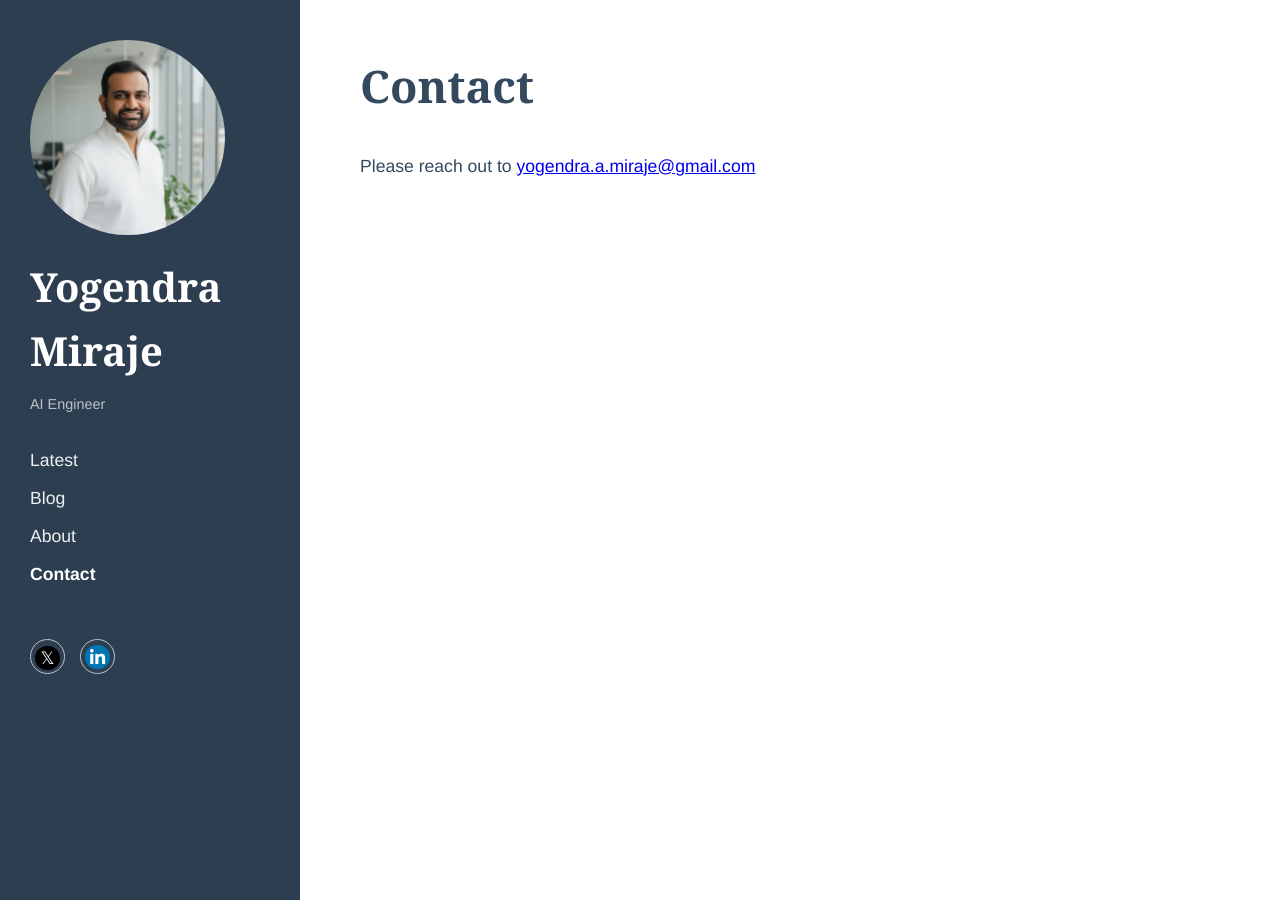
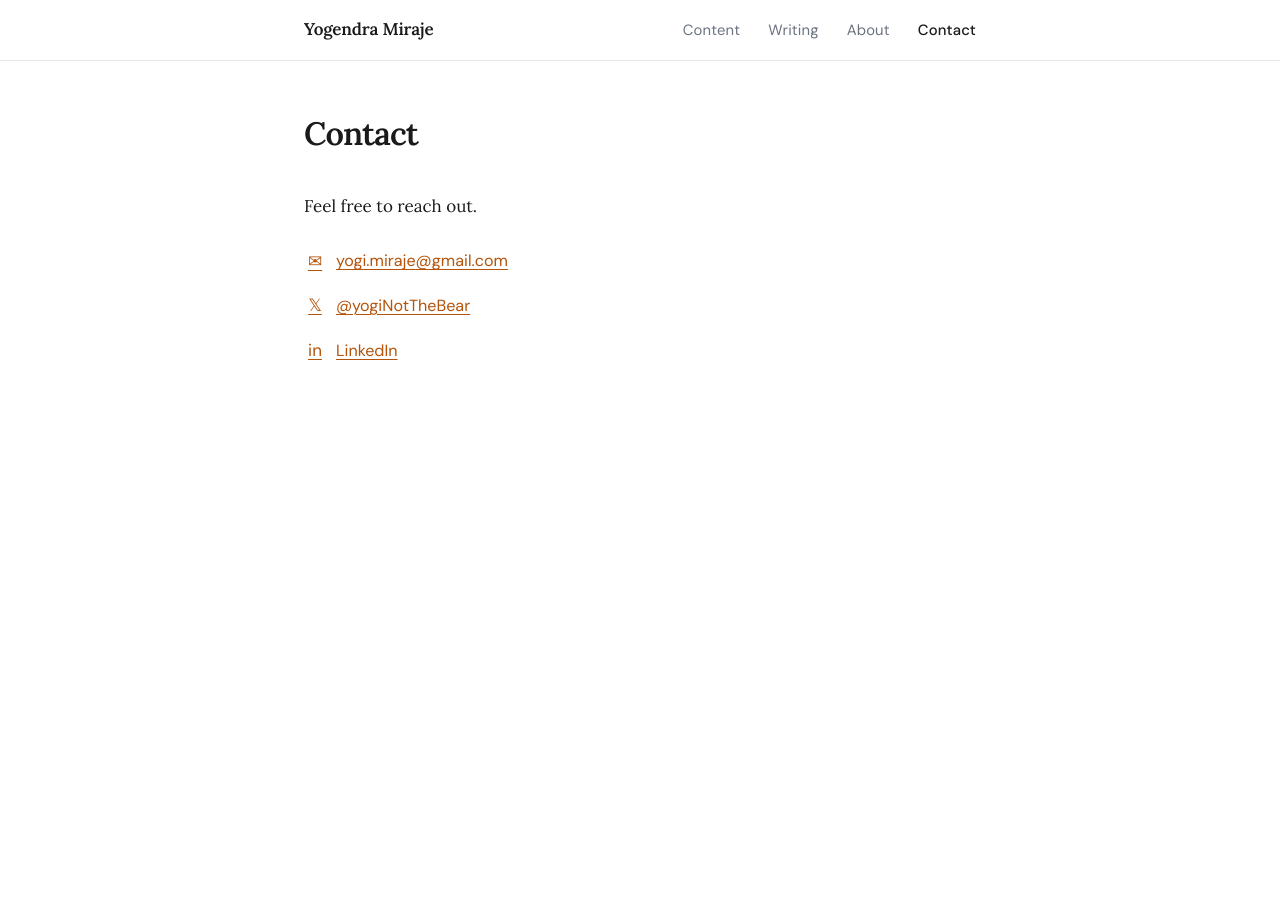
Before and after one commit to yogi-miraje/yogi-miraje.github.io, a Jekyll site: the page built from contact.md, in a window 1280 px wide. Built offline with Jekyll 4.4.1, drawn with Linux system fonts in a browser that asks for light colours.

Commit message:
Redesign site with minimal top-nav layout inspired by eugeneyan.com
- Replace fixed sidebar with sticky top navigation (Content/Writing/About/Contact)
- Add profile photo + name/tagline hero section on home page
- Switch to Lora serif + DM Sans type pairing via Google Fonts
- Move X and LinkedIn social links to Contact page only
- Update contact email to yogi.miraje@gmail.com
- Create home.html layout for front-page profile hero
- Full CSS rewrite: white bg, charcoal text, amber accent, 720px max-width

Co-Authored-By: Claude Sonnet 4.6 <noreply@anthropic.com>

```diff
--- a/_includes/head.html
+++ b/_includes/head.html
@@ -6,14 +6,11 @@
   <title>{% if page.title %}{{ page.title | escape }}{% else %}{{ site.title | escape }}{% endif %}</title>
   <meta name="description" content="{{ page.excerpt | default: site.description | strip_html | normalize_whitespace | truncate: 160 | escape }}">
 
+  <link rel="preconnect" href="https://fonts.googleapis.com">
+  <link rel="preconnect" href="https://fonts.gstatic.com" crossorigin>
+  <link href="https://fonts.googleapis.com/css2?family=Lora:ital,wght@0,400;0,600;1,400&family=DM+Sans:opsz,wght@9..40,400;9..40,500&display=swap" rel="stylesheet">
+
   <link rel="stylesheet" href="{{ '/assets/css/style.css' | relative_url }}">
   <link rel="canonical" href="{{ page.url | replace:'index.html','' | absolute_url }}">
   {% feed_meta %}
-
-  <!-- Add link to Font Awesome for icons - Replace if using SVGs -->
-  <link rel="stylesheet" href="https://cdnjs.cloudflare.com/ajax/libs/font-awesome/6.0.0/css/all.min.css">
-
-  <!-- Add links to Google Fonts if needed - Specify fonts here -->
-  <!-- e.g., <link href="https://fonts.googleapis.com/css?family=Merriweather:400,700|Open+Sans:400,700&display=swap" rel="stylesheet"> -->
-
 </head>
--- /dev/null
+++ b/_includes/header.html
@@ -0,0 +1,22 @@
+<header class="site-header">
+  <div class="header-inner">
+    <a href="{{ '/' | relative_url }}" class="site-name">{{ site.title | escape }}</a>
+    <nav class="top-nav">
+      <ul>
+        {% assign current_url = page.url | downcase %}
+        <li class="{% if current_url == '/' or current_url == '/index.html' %}active{% endif %}">
+          <a href="{{ '/' | relative_url }}">Content</a>
+        </li>
+        <li class="{% if page.layout == 'post' or current_url contains 'blog' %}active{% endif %}">
+          <a href="{{ '/blog.html' | relative_url }}">Writing</a>
+        </li>
+        <li class="{% if current_url contains 'about' %}active{% endif %}">
+          <a href="{{ '/about.html' | relative_url }}">About</a>
+        </li>
+        <li class="{% if current_url contains 'contact' %}active{% endif %}">
+          <a href="{{ '/contact.html' | relative_url }}">Contact</a>
+        </li>
+      </ul>
+    </nav>
+  </div>
+</header>
--- a/_layouts/default.html
+++ b/_layouts/default.html
@@ -4,12 +4,10 @@
 {% include head.html %}
 
 <body>
-  <div class="container">
-    {% include sidebar.html %}
-    <main class="content">
-      {{ content }}
-    </main>
-  </div>
+  {% include header.html %}
+  <main class="main-content">
+    {{ content }}
+  </main>
 </body>
 
 </html>
--- a/assets/css/style.css
+++ b/assets/css/style.css
@@ -1,206 +1,341 @@
-/* Basic Reset & Body Styling */
-*,
-*::before,
-*::after {
+/* ─── Variables ──────────────────────────────────────────────── */
+:root {
+  --color-bg: #ffffff;
+  --color-text: #1a1a1a;
+  --color-muted: #6b7280;
+  --color-accent: #b45309;
+  --color-border: #e5e7eb;
+  --font-serif: 'Lora', Georgia, serif;
+  --font-sans: 'DM Sans', -apple-system, BlinkMacSystemFont, sans-serif;
+  --max-width: 720px;
+  --header-height: 60px;
+}
+
+/* ─── Reset ──────────────────────────────────────────────────── */
+*, *::before, *::after {
   box-sizing: border-box;
   margin: 0;
   padding: 0;
 }
 
-html, body {
-  height: 100%;
-  font-family: 'Helvetica Neue', Helvetica, Arial, sans-serif; /* Placeholder font */
-  line-height: 1.6;
+html {
+  font-size: 17px;
+  -webkit-font-smoothing: antialiased;
 }
 
-/* Main Container - Flexbox Layout */
-.container {
-  display: flex;
-  min-height: 100vh;
+body {
+  font-family: var(--font-serif);
+  color: var(--color-text);
+  background: var(--color-bg);
+  line-height: 1.75;
 }
 
-/* Sidebar Styling */
-.sidebar {
-  width: 300px; /* Fixed width */
-  flex-shrink: 0;
-  background-color: #2c3e50; /* Placeholder dark blue/grey */ /* Restored background color */
-  /* background-image: linear-gradient(rgba(44, 62, 80, 0.5), rgba(44, 62, 80, 0.5)), url('/assets/img/profile.png'); */ /* Removed background image */
-  /* background-size: contain; */ /* Removed background size */
-  /* background-position: top center; */ /* Removed background position */
-  /* background-repeat: no-repeat; */ /* Removed background repeat */
-  color: #ecf0f1; /* Placeholder light grey/white */
-  padding: 40px 30px;
-  position: fixed; /* Fixed position */
-  height: 100%;
-  overflow-y: auto; /* Allow scrolling if content overflows */
-  display: flex;
-  flex-direction: column; /* Stack items vertically */
-  /* justify-content: center; */ /* Removed vertical centering */
+/* ─── Header ─────────────────────────────────────────────────── */
+.site-header {
+  position: sticky;
+  top: 0;
+  background: rgba(255, 255, 255, 0.96);
+  backdrop-filter: blur(10px);
+  -webkit-backdrop-filter: blur(10px);
+  border-bottom: 1px solid var(--color-border);
+  z-index: 100;
 }
 
-.sidebar-content {
-  /* Add styles if needed to specifically contain sidebar elements */
+.header-inner {
+  max-width: var(--max-width);
+  margin: 0 auto;
+  padding: 0 24px;
+  height: var(--header-height);
+  display: flex;
+  align-items: center;
+  justify-content: space-between;
 }
 
-.profile-picture {
-  /* max-width: 150px; */ /* Increased size by 50% */
-  max-width: 195px; /* Increased size by another 30% */
-  display: block;
-  margin: 0 0 20px 0; /* Align left and add space below */
-  border-radius: 50%; /* Make it circular if desired */
+.site-name {
+  font-family: var(--font-serif);
+  font-size: 1rem;
+  font-weight: 600;
+  color: var(--color-text);
+  text-decoration: none;
+  letter-spacing: -0.01em;
 }
 
-.site-title {
-  font-family: Georgia, serif; /* Placeholder serif font */
-  font-size: 2.5em;
-  text-align: left;
-  margin-bottom: 10px;
-  color: #ffffff;
+.site-name:hover {
+  color: var(--color-accent);
 }
 
-.site-description {
-  font-size: 0.9em;
-  margin-bottom: 30px;
-  color: #bdc3c7; /* Lighter grey */
-  text-align: left;
+/* ─── Navigation ─────────────────────────────────────────────── */
+.top-nav ul {
+  list-style: none;
+  display: flex;
+  gap: 28px;
 }
 
-/* Navigation Styling */
-.main-nav ul {
-  list-style: none;
-  padding: 0;
-  margin-bottom: 30px;
+.top-nav a {
+  font-family: var(--font-sans);
+  font-size: 0.875rem;
+  font-weight: 400;
+  color: var(--color-muted);
+  text-decoration: none;
+  letter-spacing: 0.01em;
+  transition: color 0.15s ease;
 }
 
-.main-nav li {
-  margin-bottom: 10px;
+.top-nav a:hover {
+  color: var(--color-text);
 }
 
-.main-nav a {
-  text-decoration: none;
-  color: #ecf0f1;
-  font-size: 1.1em;
-  transition: color 0.2s ease;
+.top-nav li.active a {
+  color: var(--color-text);
+  font-weight: 500;
 }
 
-.main-nav a:hover,
-.main-nav li.active a {
-  color: #ffffff; /* Brighter on hover and for active link */
-  font-weight: bold; /* Make active link bold */
+/* ─── Main Content ───────────────────────────────────────────── */
+.main-content {
+  max-width: var(--max-width);
+  margin: 0 auto;
+  padding: 52px 24px 96px;
 }
 
-/* Social Links Styling */
-.social-links {
-  margin-top: auto; /* Restored to push to the bottom */
-  padding-top: 20px; /* Space above social links */
+/* ─── Profile Hero (Home) ────────────────────────────────────── */
+.profile-hero {
   display: flex;
-  justify-content: flex-start; /* Align left */
-  gap: 15px; /* Space between icons */
+  align-items: center;
+  gap: 24px;
+  padding-bottom: 44px;
+  margin-bottom: 44px;
+  border-bottom: 1px solid var(--color-border);
 }
 
-.social-links a {
-  color: #bdc3c7; /* Icon color */
-  font-size: 1.2em;
-  text-decoration: none;
-  width: 35px;
-  height: 35px;
-  line-height: 35px; /* Vertically center icon */
-  text-align: center;
-  border: 1px solid #bdc3c7;
+.hero-photo {
+  width: 84px;
+  height: 84px;
   border-radius: 50%;
-  transition: background-color 0.2s ease, color 0.2s ease;
+  object-fit: cover;
+  flex-shrink: 0;
 }
 
-.social-links a:hover {
-  background-color: #ecf0f1;
-  color: #2c3e50; /* Dark color on hover */
+.hero-name {
+  font-family: var(--font-serif);
+  font-size: 1.45rem;
+  font-weight: 600;
+  letter-spacing: -0.025em;
+  margin-bottom: 3px;
+  color: var(--color-text);
 }
 
-/* Main Content Area Styling */
-.content {
-  flex-grow: 1;
-  padding: 50px 60px;
-  margin-left: 300px; /* Account for fixed sidebar width */
-  background-color: #ffffff;
+.hero-tagline {
+  font-family: var(--font-sans);
+  font-size: 0.875rem;
+  color: var(--color-muted);
 }
 
+/* ─── Post / Article ─────────────────────────────────────────── */
 .post-header {
-  margin-bottom: 30px;
+  margin-bottom: 36px;
 }
 
 .post-title {
-  font-family: Georgia, serif; /* Placeholder serif font */
-  font-size: 2.8em;
-  color: #34495e; /* Dark grey */
-  margin-bottom: 5px;
+  font-family: var(--font-serif);
+  font-size: 1.9rem;
+  font-weight: 600;
+  letter-spacing: -0.03em;
+  line-height: 1.3;
+  color: var(--color-text);
+  margin-bottom: 8px;
 }
 
 .post-meta {
-  font-size: 0.9em;
-  color: #95a5a6; /* Lighter grey */
-}
-
-.featured-image img {
-  max-width: 25%; /* Further reduced size to 25% */
-  height: auto;
-  display: block;
-  margin-bottom: 30px;
+  font-family: var(--font-sans);
+  font-size: 0.85rem;
+  color: var(--color-muted);
 }
 
 .post-content {
-  font-size: 1.1em;
-  color: #34495e;
-  line-height: 1.7;
+  font-size: 1rem;
+  line-height: 1.8;
+  color: var(--color-text);
 }
 
 .post-content p {
-  margin-bottom: 1.5em;
+  margin-bottom: 1.4em;
 }
 
-/* Style for Back to Blog link */
+.post-content h3 {
+  font-family: var(--font-serif);
+  font-size: 1.15rem;
+  font-weight: 600;
+  letter-spacing: -0.015em;
+  margin-top: 2.2em;
+  margin-bottom: 0.6em;
+  color: var(--color-text);
+}
+
+.post-content ul,
+.post-content ol {
+  margin-left: 1.6em;
+  margin-bottom: 1.4em;
+}
+
+.post-content li {
+  margin-bottom: 0.35em;
+}
+
+.post-content strong {
+  font-weight: 600;
+}
+
+.post-content a {
+  color: var(--color-accent);
+  text-decoration: underline;
+  text-underline-offset: 3px;
+  text-decoration-thickness: 1px;
+}
+
+.post-content a:hover {
+  color: var(--color-text);
+}
+
+.post-content blockquote {
+  border-left: 3px solid var(--color-border);
+  padding-left: 20px;
+  margin: 1.8em 0;
+  color: var(--color-muted);
+  font-style: italic;
+}
+
+.post-content pre {
+  background: #f9fafb;
+  border: 1px solid var(--color-border);
+  border-radius: 6px;
+  padding: 20px 22px;
+  overflow-x: auto;
+  margin-bottom: 1.4em;
+  font-size: 0.78rem;
+  line-height: 1.55;
+}
+
+.post-content code {
+  font-family: 'SFMono-Regular', 'Consolas', 'Menlo', monospace;
+}
+
+/* ─── Blog List ──────────────────────────────────────────────── */
+.post-list {
+  list-style: none;
+  margin-top: 8px;
+}
+
+.post-list li {
+  padding: 18px 0;
+  border-bottom: 1px solid var(--color-border);
+}
+
+.post-list li:first-child {
+  border-top: 1px solid var(--color-border);
+}
+
+.post-link {
+  font-family: var(--font-serif);
+  font-size: 1.05rem;
+  font-weight: 600;
+  color: var(--color-text);
+  text-decoration: none;
+  display: block;
+  margin-bottom: 3px;
+  transition: color 0.15s ease;
+}
+
+.post-link:hover {
+  color: var(--color-accent);
+}
+
+/* ─── Contact ────────────────────────────────────────────────── */
+.contact-links {
+  margin-top: 24px;
+  display: flex;
+  flex-direction: column;
+  gap: 14px;
+}
+
+.contact-link {
+  font-family: var(--font-sans);
+  font-size: 0.95rem;
+  color: var(--color-text);
+  text-decoration: none;
+  display: inline-flex;
+  align-items: center;
+  gap: 10px;
+  transition: color 0.15s ease;
+}
+
+.contact-link:hover {
+  color: var(--color-accent);
+}
+
+.contact-link-icon {
+  display: inline-flex;
+  align-items: center;
+  justify-content: center;
+  width: 22px;
+  font-size: 1rem;
+  flex-shrink: 0;
+}
+
+/* ─── Back to Blog ───────────────────────────────────────────── */
 .back-to-blog {
-  margin-top: 40px;
-  padding-top: 20px;
-  border-top: 1px solid #eee; /* Separator */
+  margin-top: 48px;
+  padding-top: 24px;
+  border-top: 1px solid var(--color-border);
 }
 
 .back-to-blog a {
-  color: #34495e;
+  font-family: var(--font-sans);
+  font-size: 0.875rem;
+  color: var(--color-muted);
   text-decoration: none;
+  transition: color 0.15s ease;
 }
 
 .back-to-blog a:hover {
-  text-decoration: underline;
+  color: var(--color-text);
 }
 
-/* Basic Responsiveness */
-@media (max-width: 768px) {
-  .container {
-    flex-direction: column;
+/* ─── Responsive ─────────────────────────────────────────────── */
+@media (max-width: 640px) {
+  html {
+    font-size: 16px;
   }
 
-  .sidebar {
-    width: 100%;
-    position: static; /* Remove fixed positioning */
-    height: auto;
-    padding: 20px;
+  .header-inner {
+    padding: 0 18px;
   }
 
-  .sidebar-content {
-     /* Adjust sidebar content alignment/layout for mobile if needed */
+  .main-content {
+    padding: 36px 18px 72px;
   }
 
-  .social-links {
-    margin-top: 20px; /* Adjust spacing */
-    justify-content: center; /* Center icons on mobile */
+  .top-nav ul {
+    gap: 18px;
   }
 
-  .content {
-    margin-left: 0; /* Remove margin */
-    padding: 30px 20px;
+  .top-nav a {
+    font-size: 0.82rem;
+  }
+
+  .profile-hero {
+    flex-direction: column;
+    align-items: flex-start;
+    gap: 14px;
+    padding-bottom: 32px;
+    margin-bottom: 32px;
+  }
+
+  .hero-photo {
+    width: 70px;
+    height: 70px;
   }
 
   .post-title {
-    font-size: 2.2em;
+    font-size: 1.55rem;
   }
 }
--- a/contact.md
+++ b/contact.md
@@ -5,9 +5,24 @@ title: Contact
 
 <article class="post">
   <header class="post-header">
-    <h1 class="post-title">{{ page.title }}</h1>
+    <h1 class="post-title">Contact</h1>
   </header>
   <div class="post-content">
-    <p>Please reach out to <a href="mailto:yogendra.a.miraje@gmail.com">yogendra.a.miraje@gmail.com</a></p>
+    <p>Feel free to reach out.</p>
+
+    <div class="contact-links">
+      <a href="mailto:yogi.miraje@gmail.com" class="contact-link">
+        <span class="contact-link-icon">✉</span>
+        yogi.miraje@gmail.com
+      </a>
+      <a href="https://x.com/yogiNotTheBear" target="_blank" rel="noopener noreferrer" class="contact-link">
+        <span class="contact-link-icon">𝕏</span>
+        @yogiNotTheBear
+      </a>
+      <a href="https://www.linkedin.com/in/mirajey/" target="_blank" rel="noopener noreferrer" class="contact-link">
+        <span class="contact-link-icon">in</span>
+        LinkedIn
+      </a>
+    </div>
   </div>
 </article>
```
Also changed, not shown: _layouts/home.html (added, +13 -0 lines), index.md (+3 -5 lines), Gemfile.lock.
